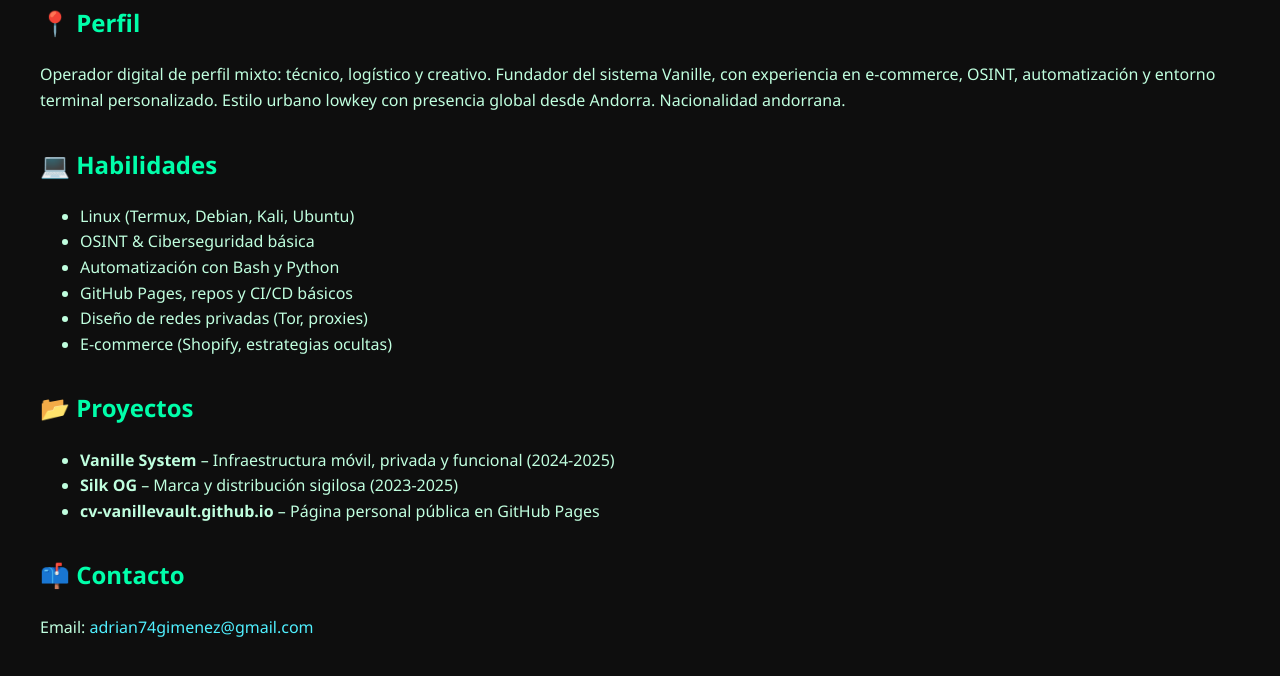
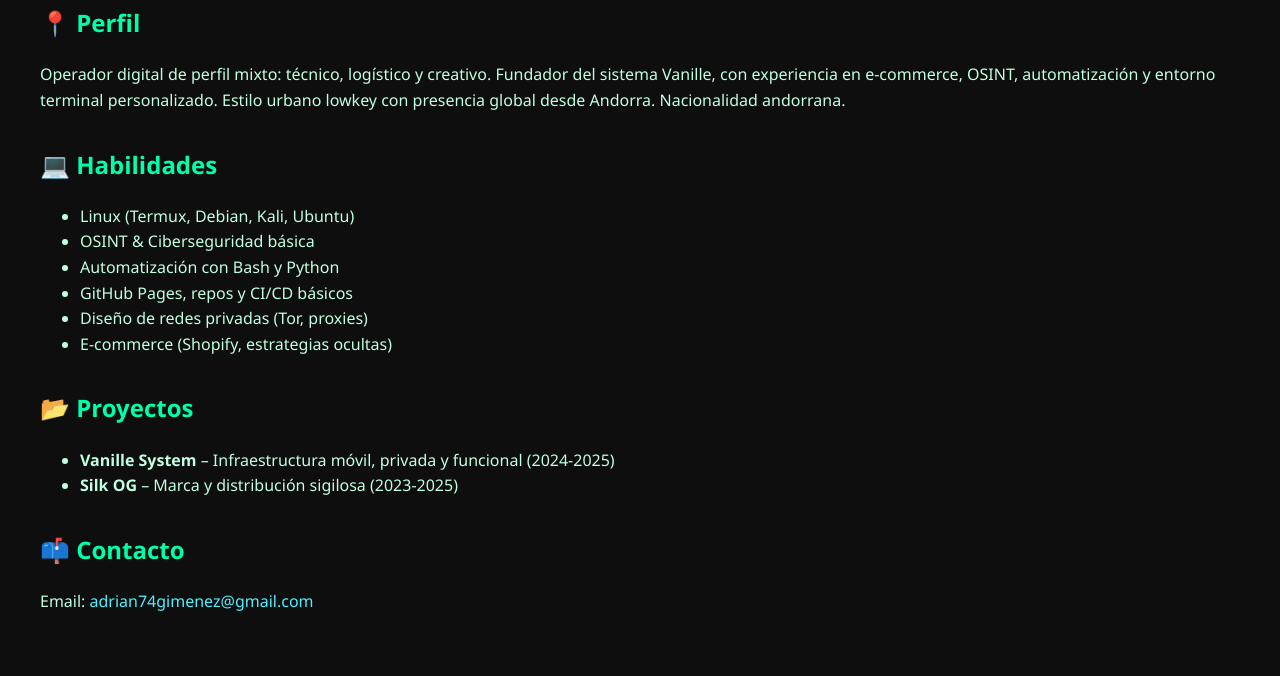
Before and after one commit to vanillevault/cv-vanillevault, a plain HTML site: page index.html in a window 1280 px wide. Shown: the part 130-806 px from the top of the page. Drawn offline with Linux system fonts and the light colour scheme.

Commit message:
Update index.html

```diff
--- a/index.html
+++ b/index.html
@@ -33,7 +33,6 @@
   <ul>
     <li><strong>Vanille System</strong> – Infraestructura móvil, privada y funcional (2024-2025)</li>
     <li><strong>Silk OG</strong> – Marca y distribución sigilosa (2023-2025)</li>
-    <li><strong>cv-vanillevault.github.io</strong> – Página personal pública en GitHub Pages</li>
   </ul>
 </div>
 <div class="seccion">
```
